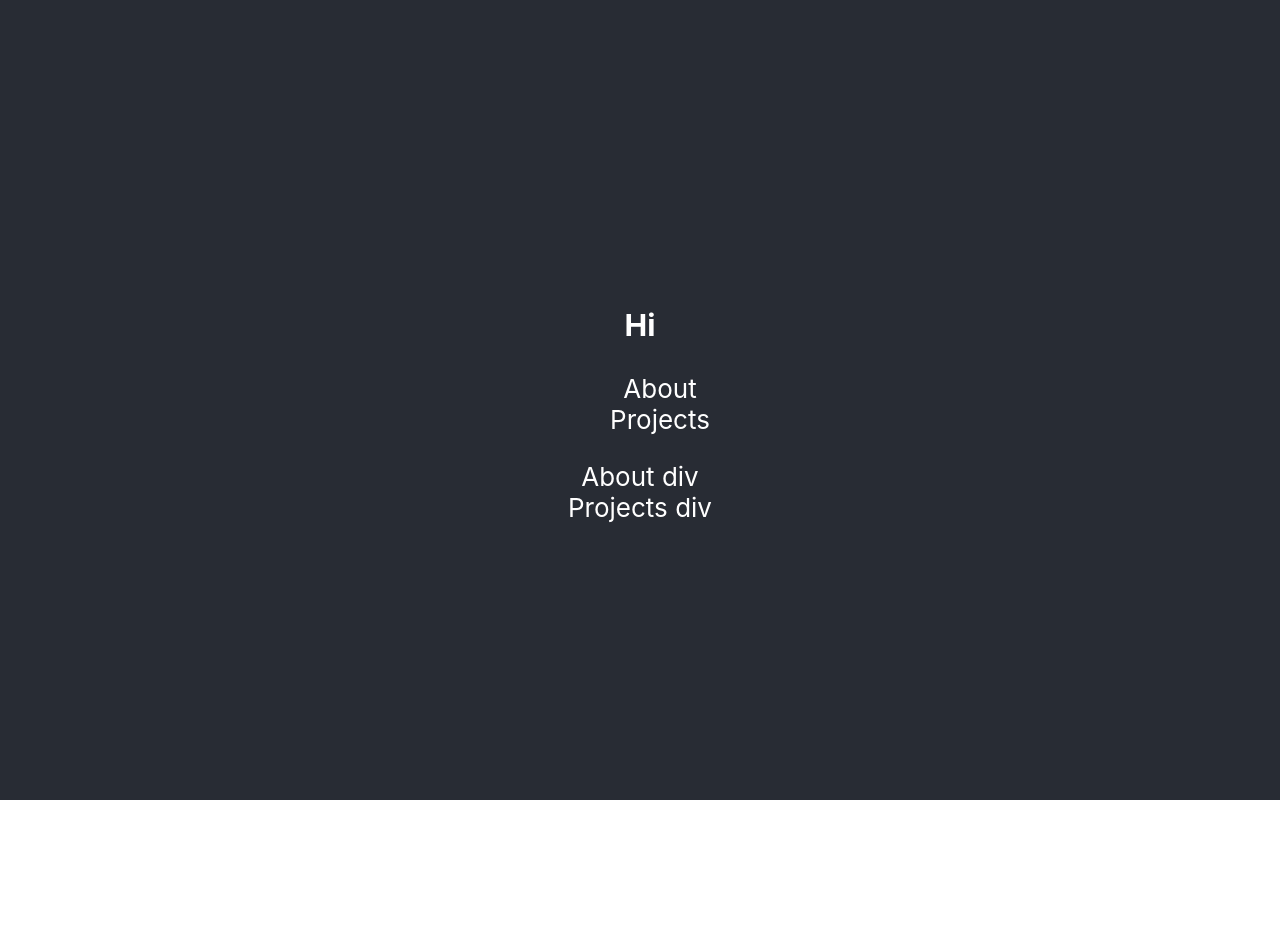
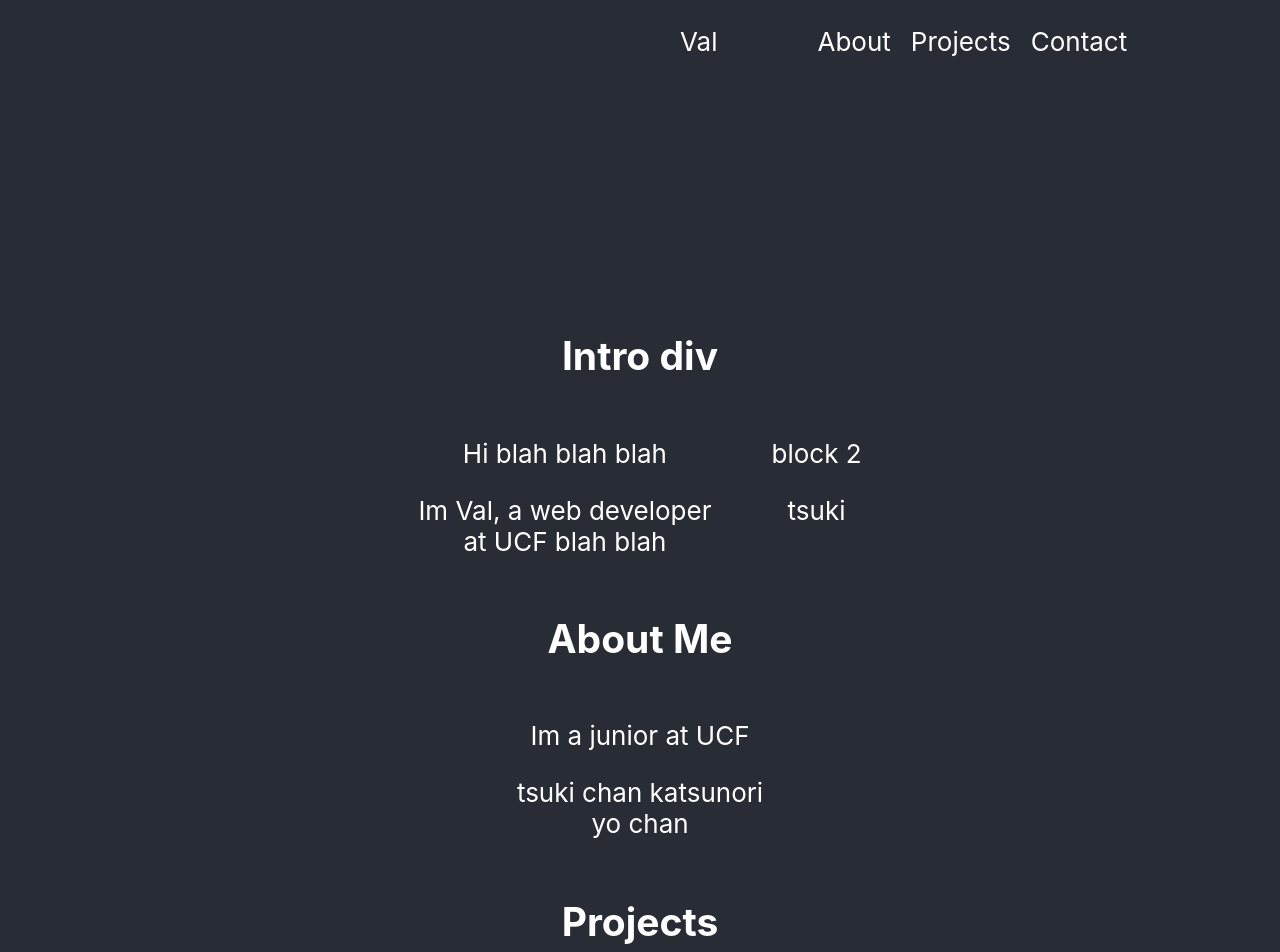
Before and after one commit to valmg11/React-Portfolio, a React (Create React App) app in the folder portfolio/: page / in a window 1280 px wide. Shown: the top 952 px of the page. Before the commit the page ends 800 px from the top, so only its background shows below. Built offline with nearby package versions, Linux system fonts and the light colour scheme.

Commit message:
add content

```diff
--- a/portfolio/src/App.css
+++ b/portfolio/src/App.css
@@ -37,11 +37,42 @@
   }
 }
 
+/* nav bar pages */
+.navBar {
+  display: flex;
+  flex-direction: row;
+  position: fixed;
+  top: 0;
+  gap: 60px;
+}
+
 ul {
   list-style-type: none;
+  display: flex;
+  flex-direction: row;
+  gap: 20px;
 }
 
 a {
   text-decoration: none;
   color: white;
 }
+
+a:hover {
+  color: lightblue;
+}
+/*
+.aboutDiv, .projectDiv {
+  margin-top: 800px;
+} */
+
+.introDiv {
+  display: flex;
+  flex-direction: row;
+  gap: 60px;
+}
+
+.introScreen {
+  /* margin: 200px; */
+  margin-top: 300px;
+}
--- a/portfolio/src/App.js
+++ b/portfolio/src/App.js
@@ -1,8 +1,10 @@
 // import logo from './logo.svg';
 import './App.css';
 import Navbar from "./components/Navbar"
+import Intro from "./components/Intro"
+import About from "./components/About"
 import Projects from "./components/Projects"
-import About from "./components/About"
+import Contact from "./components/Contact"
 
 
 
@@ -11,9 +13,12 @@ function App() {
     <div className="App">
       <header className="App-header">
         <Navbar/>
+        <Intro/>
+
         {/* <p>hi</p> */}
         <About/>
         <Projects/>
+        <Contact/>
       </header>
     </div>
   );
--- a/portfolio/src/components/About.js
+++ b/portfolio/src/components/About.js
@@ -1,6 +1,20 @@
 function About() {
     return (
-        <div>About div</div>
+       <>
+        <div>
+            <h2>About Me</h2>
+        </div>
+        <div className="aboutDiv" id="about">
+            <div>
+                <p>Im a junior at UCF</p>
+                <p>tsuki chan katsunori<br></br> yo chan</p>
+            </div>
+            {/* <div>
+                <p>block 2</p>
+                <p>tsuki</p>
+            </div> */}
+        </div>
+        </>
     );
 }
 
--- /dev/null
+++ b/portfolio/src/components/Contact.js
@@ -0,0 +1,9 @@
+function Contact() {
+    return (
+        <div className="contactDiv" id="contact">
+            <h2>Contact div</h2>
+        </div>
+    );
+}
+
+export default Contact;
--- /dev/null
+++ b/portfolio/src/components/Intro.js
@@ -0,0 +1,21 @@
+function Intro() {
+    return (
+        <>
+        <div className="introScreen">
+            <h2>Intro div</h2>
+        </div>
+        <div className="introDiv" id="intro">
+            <div>
+                <p>Hi blah blah blah</p>
+                <p>Im Val, a web developer <br></br> at UCF blah blah</p>
+            </div>
+            <div>
+                <p>block 2</p>
+                <p>tsuki</p>
+            </div>
+        </div>
+        </>
+    );
+}
+
+export default Intro;
--- a/portfolio/src/components/Navbar.js
+++ b/portfolio/src/components/Navbar.js
@@ -1,16 +1,21 @@
 function Navbar() {
     return (
         <nav>
-            <div>
-                <h3>
-                    Hi
-                </h3>
+            <div className="navBar">
+                <ul>
+                    <li className="home">
+                        <a className="nav" href="#intro">Val</a>
+                    </li>
+                </ul>
                 <ul>
                      <li>
                         <a className="nav" href="#about">About</a>
                     </li>
                     <li>
-                        <a className="nav" href="#about">Projects</a>
+                        <a className="nav" href="#projects">Projects</a>
+                    </li>
+                    <li>
+                        <a className="nav" href="#contact">Contact</a>
                     </li>
                 </ul>
             </div>
--- a/portfolio/src/components/Projects.js
+++ b/portfolio/src/components/Projects.js
@@ -1,6 +1,19 @@
 function Projects() {
     return (
-        <div>Projects div</div>
+        <>
+        <div>
+            <h2>Projects</h2>
+        </div>
+        <div className="projectsDiv" id="projects">
+            <div>
+                <p>fAinmin</p>
+            </div>
+            {/* <div>
+                <p>block 2</p>
+                <p>tsuki</p>
+            </div> */}
+        </div>
+        </>
     );
 }
 
```
